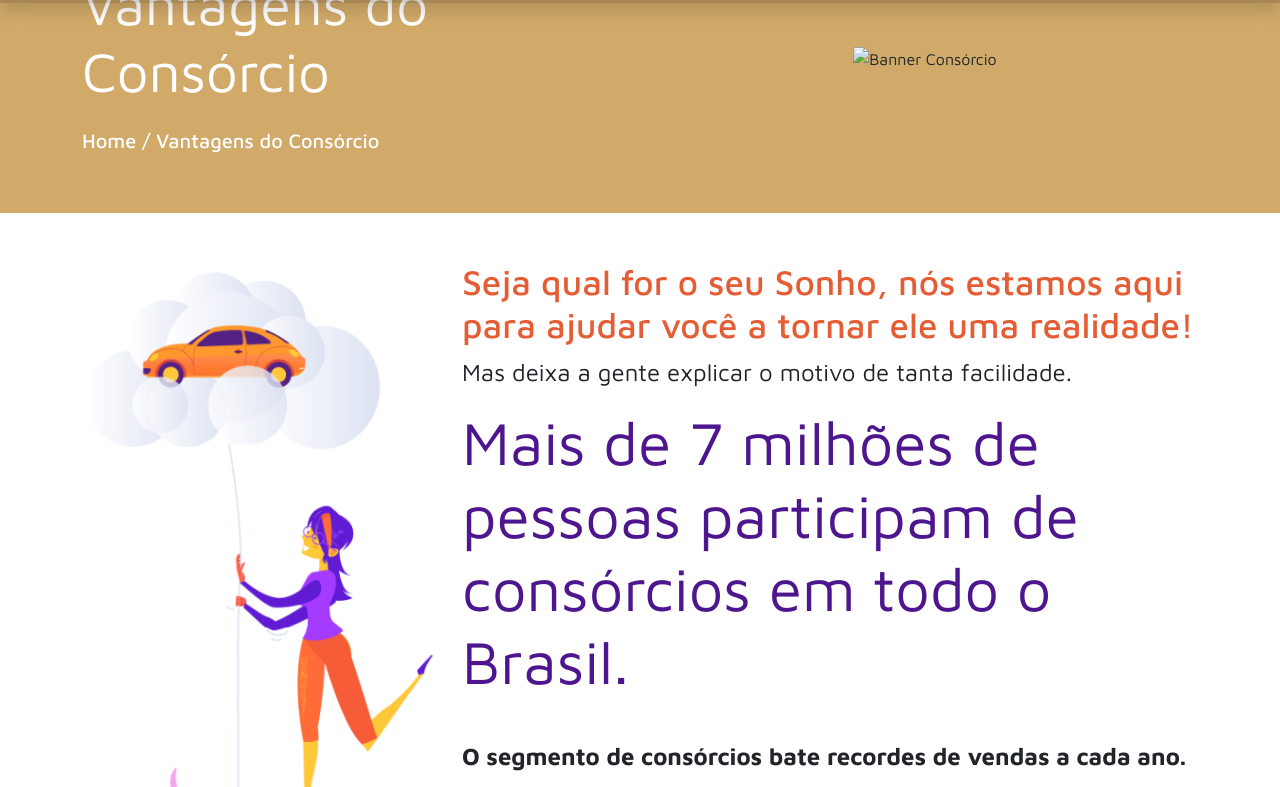
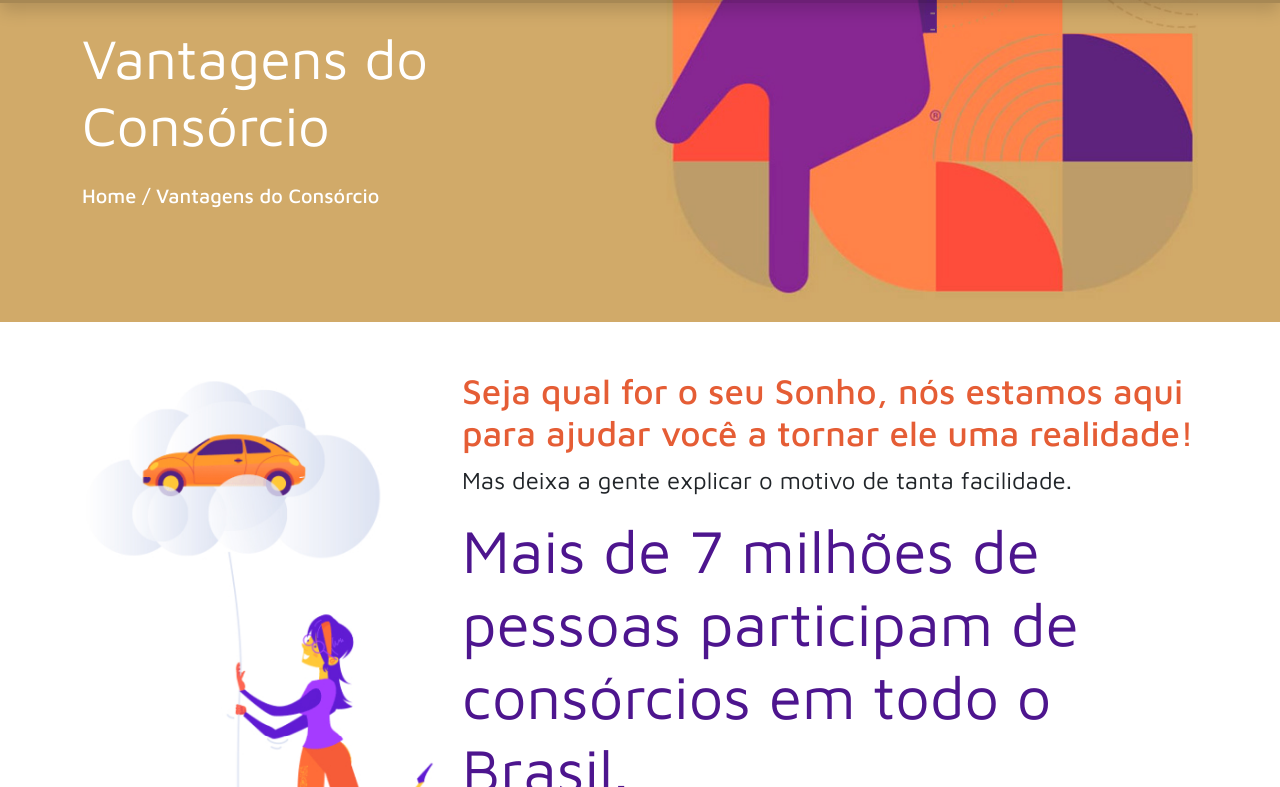
Before and after one commit to alinelee12/Mycon, a website: page index.html in a window 1280 px wide. Shown: the part 77-864 px from the top of the page. Drawn offline with nearby package versions, Linux system fonts and the light colour scheme; the site is published under a folder, as on GitHub Pages, so addresses that start at the root find nothing.

Commit message:
Ajuste link imagem banner e Readme

```diff
--- a/index.html
+++ b/index.html
@@ -44,7 +44,7 @@
                 <p class="h5 mb-4 pb-3 text-white">Home / Vantagens do Consórcio</p>
               </div>
               <div class="col-lg-6 text-lg-right text-center">
-                <div> <img src="/assets/img/banner.jpg" alt="Banner Consórcio"> </div>
+                <div> <img src="./assets/img/banner.jpg" alt="Banner Consórcio"> </div>
               </div>
             </div>
           </div>
```
Also changed, not shown: README.md, assets/img/page-teste.png (added).
